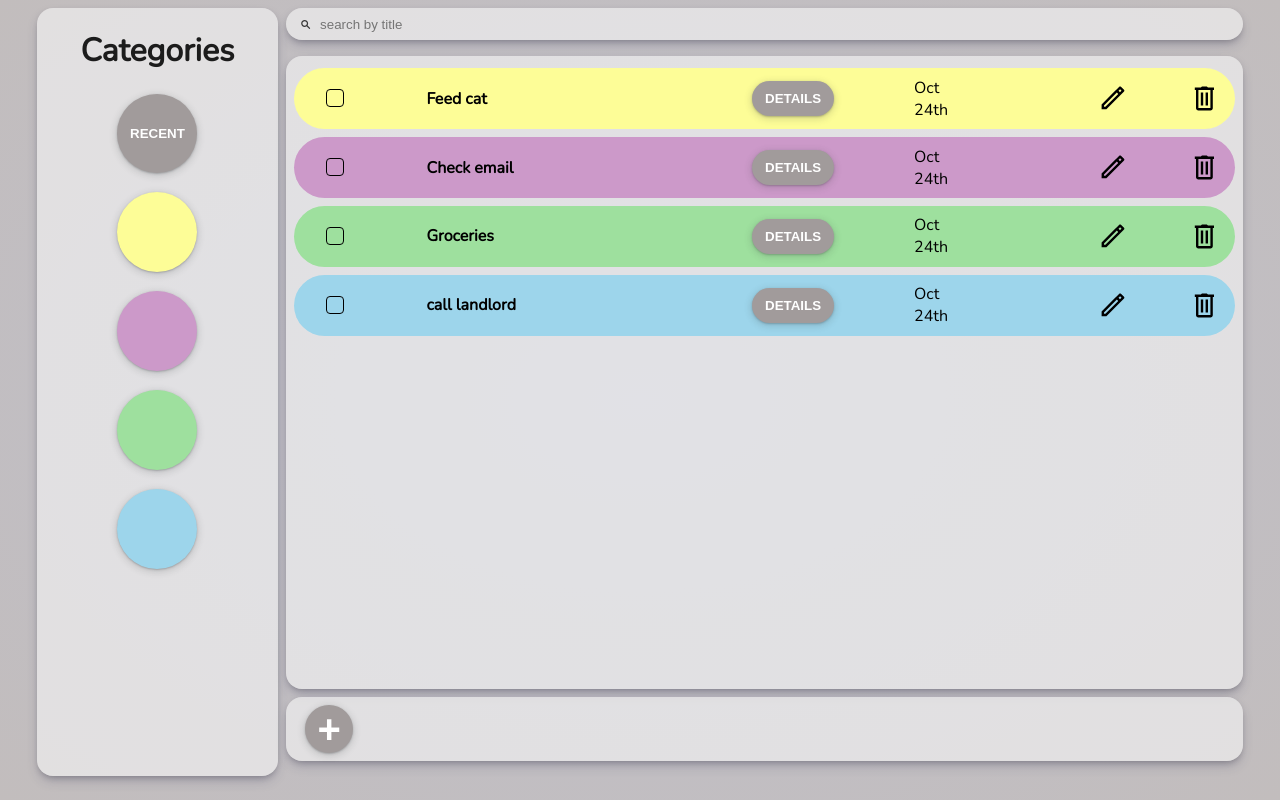
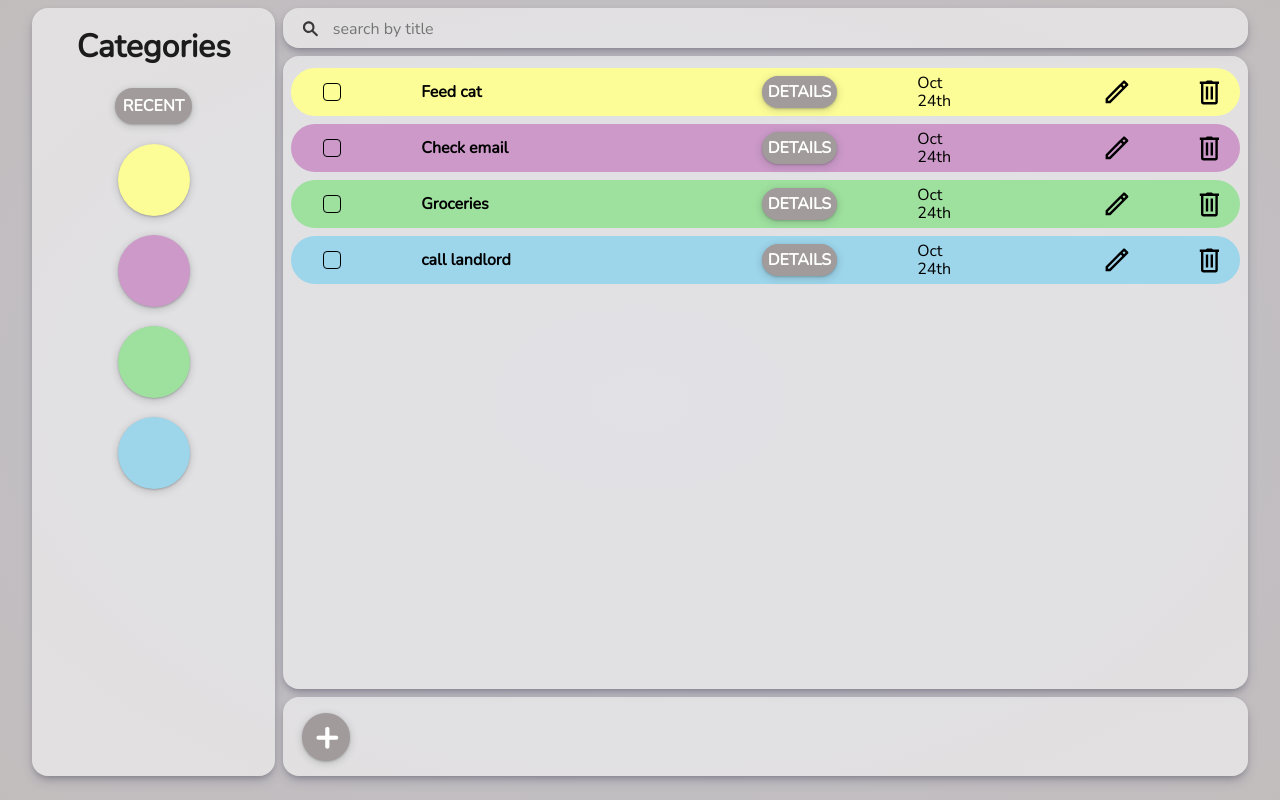
Before and after one commit to homeworkmon/To-do-list, a website built with webpack: page dist/index.html in a window 1280 px wide. Built offline with nearby package versions, Linux system fonts and the light colour scheme.

Commit message:
UI fix, adding normalize.css

```diff
--- a/package.json
+++ b/package.json
@@ -19,6 +19,7 @@
     "webpack-cli": "^4.9.0"
   },
   "dependencies": {
-    "date-fns": "^2.25.0"
+    "date-fns": "^2.25.0",
+    "normalize.css": "^8.0.1"
   }
 }
--- a/src/index.js
+++ b/src/index.js
@@ -1,3 +1,4 @@
+import 'normalize.css';
 import initializeWebsite from './render.js';
 import { displayController } from './dynamicdommethods.js';
 import './style.css';
--- a/src/style.css
+++ b/src/style.css
@@ -15,7 +15,7 @@ html {
 }
 body {
     height: 99%;
-    margin: 0.3rem;
+    margin: 0;
     background: radial-gradient(#c0c0cc, #c2bdbd);
 }
 button {
@@ -24,6 +24,7 @@ button {
     font-weight: 900;
     border: none;
     box-shadow: rgba(60, 64, 67, 0.3) 0px 1px 2px 0px, rgba(60, 64, 67, 0.15) 0px 2px 6px 2px;
+    text-align: center;
 }
 .content {
     height: 100%;
@@ -45,11 +46,11 @@ button {
     background: rgba(245, 245, 245, 0.623);
 }
 .search-container {
+    margin: 0;
     grid-area: search;
-    height: 2rem;
+    height: 100%;
     display: flex;
     justify-content: flex-start;
-    align-items: center;
     padding-left: 0.5rem;
 }
 #searchbar {
@@ -69,9 +70,9 @@ button {
     color: #1C1C1C;
 }
 .recent {
-    border-radius: 50%;
-    height: 5rem;
-    width: 5rem;
+    padding: 0.5rem;
+    height: 2.3rem;
+    border-radius: 2rem;
 }
 .group-container {
     height: 80%;
@@ -81,8 +82,8 @@ button {
     box-shadow: rgba(60, 64, 67, 0.3) 0px 1px 2px 0px, rgba(60, 64, 67, 0.15) 0px 2px 6px 2px;
 }
 .colour-group {
-    height: 5rem;
-    width: 5rem;
+    height: 9vh;
+    width: 9vh;
     border-radius: 50%;
 }
 #main {
@@ -101,6 +102,7 @@ button {
     display: flex;
     flex-direction: row;
     align-items: center;
+    height: 3rem;
 }
 .todo-content > * {
     margin-left: 2rem;
@@ -141,14 +143,14 @@ button {
 }
 .detail-view-button {
     margin-right: 3rem;
-    padding: 10px 13px;
+    height: 2rem;
     border-radius: 2rem;
 }
 .add-section {
     grid-area: add;
     display: flex;
     align-items: center;
-    height: 4rem;
+    height: 100%;
 }
 .addnew-button {
     margin-left: 1.2rem;
@@ -247,7 +249,7 @@ button {
     padding: 2rem;
     border-radius: 1rem;
     width: 32rem;
-    height: 40%;
+    height: 24rem;
     background-color: white;
     color: black;
 }
```
Also changed, not shown: 1 other file.
